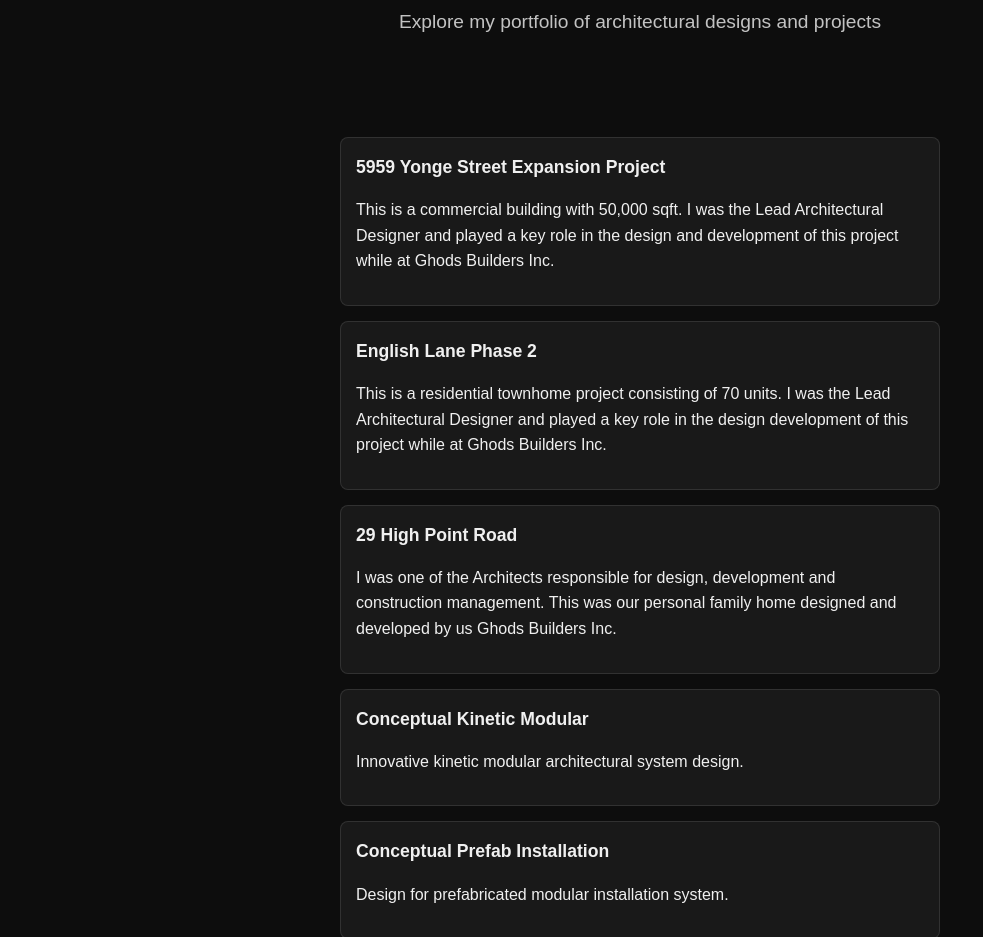
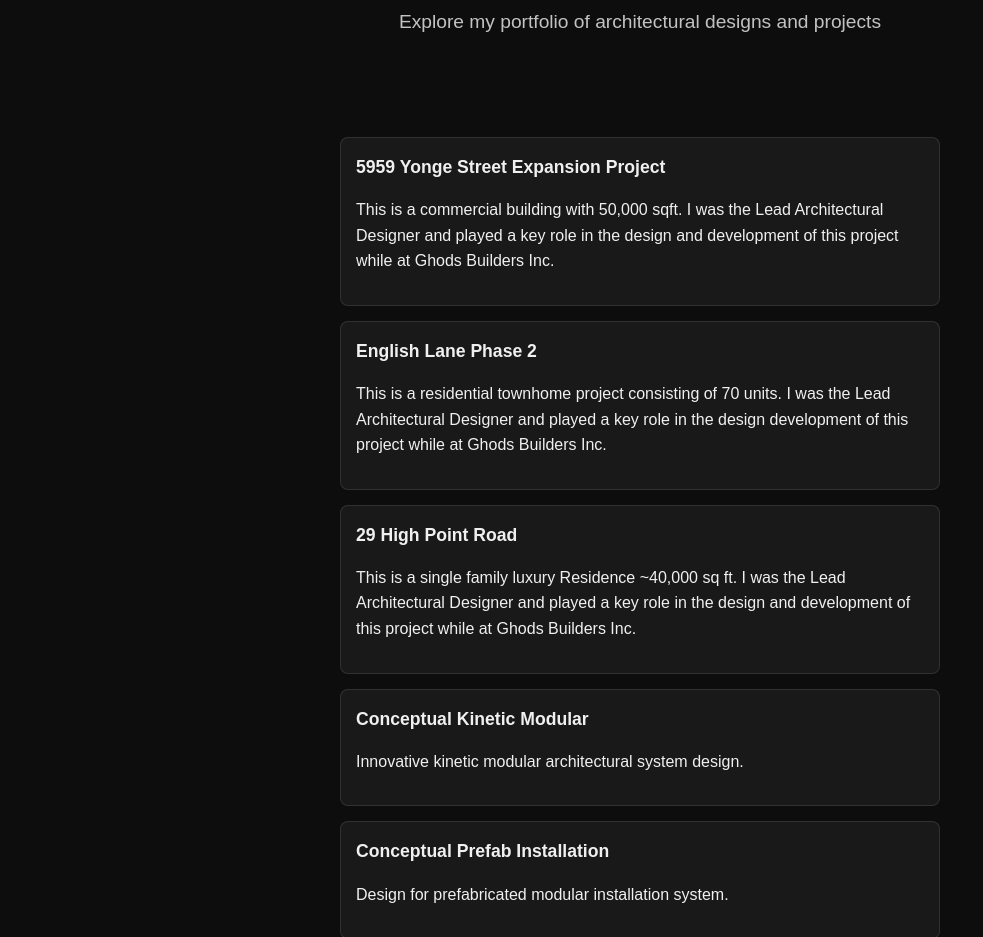
Before and after one commit to SaeedGhods/portfoliowebsite, a website: page projects.html in a window 1280 px wide. Shown: the part 163-1100 px from the top of the page, without its empty margins (0-983 px from the left). Drawn offline with Linux system fonts and the light colour scheme; a web font is replaced by a local one.

Commit message:
Update 29 High Point Road project description
- Changed to 'single family luxury Residence ~40,000 sq ft'
- Updated role to Lead Architectural Designer
- Consistent format with other project descriptions

```diff
--- a/projects.html
+++ b/projects.html
@@ -172,7 +172,7 @@
             <!-- 29 High Point Road -->
             <a href="https://saeedghods-portfolio-assets.s3.us-east-2.amazonaws.com/assets/realestate/JPEG/29hp/29HPPLANS.pdf" target="_blank" class="project-card">
                 <h3>29 High Point Road</h3>
-                <p>I was one of the Architects responsible for design, development and construction management. This was our personal family home designed and developed by us Ghods Builders Inc.</p>
+                <p>This is a single family luxury Residence ~40,000 sq ft. I was the Lead Architectural Designer and played a key role in the design and development of this project while at Ghods Builders Inc.</p>
             </a>
 
             <!-- Conceptual Kinetic Modular -->
```
